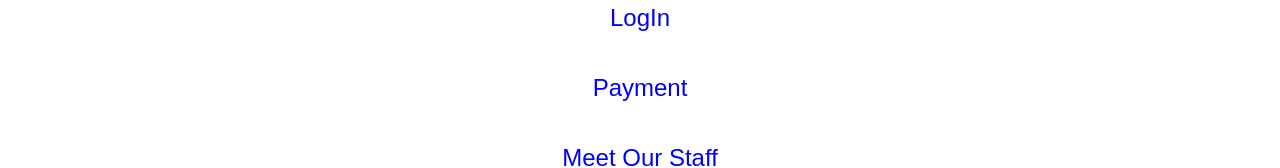
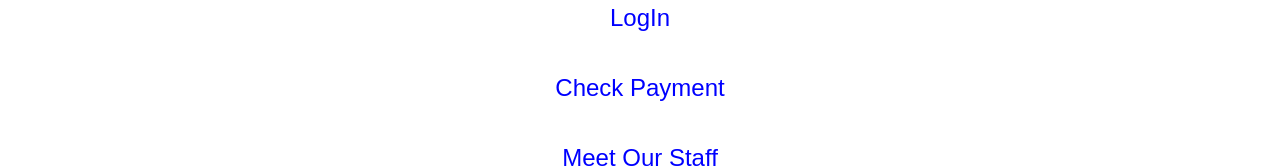
Before and after one commit to Na18422/building-management, a Next.js app: page / in a window 1280 px wide. Shown: the part 714-882 px from the top of the page. Built offline with nearby package versions, Linux system fonts and the light colour scheme.

Commit message:
Update page.tsx

```diff
--- a/app/page.tsx
+++ b/app/page.tsx
@@ -26,7 +26,7 @@ const Home: React.FC = () => {
       </a>
       <br />
       <a href="/Payment"  rel="noopener noreferrer" style={{ color: 'blue', fontSize: '24px', display: 'block', marginBottom: '10px' }}>
-        Payment
+        Check Payment
       </a>
       <br />
       <a href="/Staff"  rel="noopener noreferrer" style={{ color: 'blue', fontSize: '24px', display: 'block', marginBottom: '10px' }}>
```
